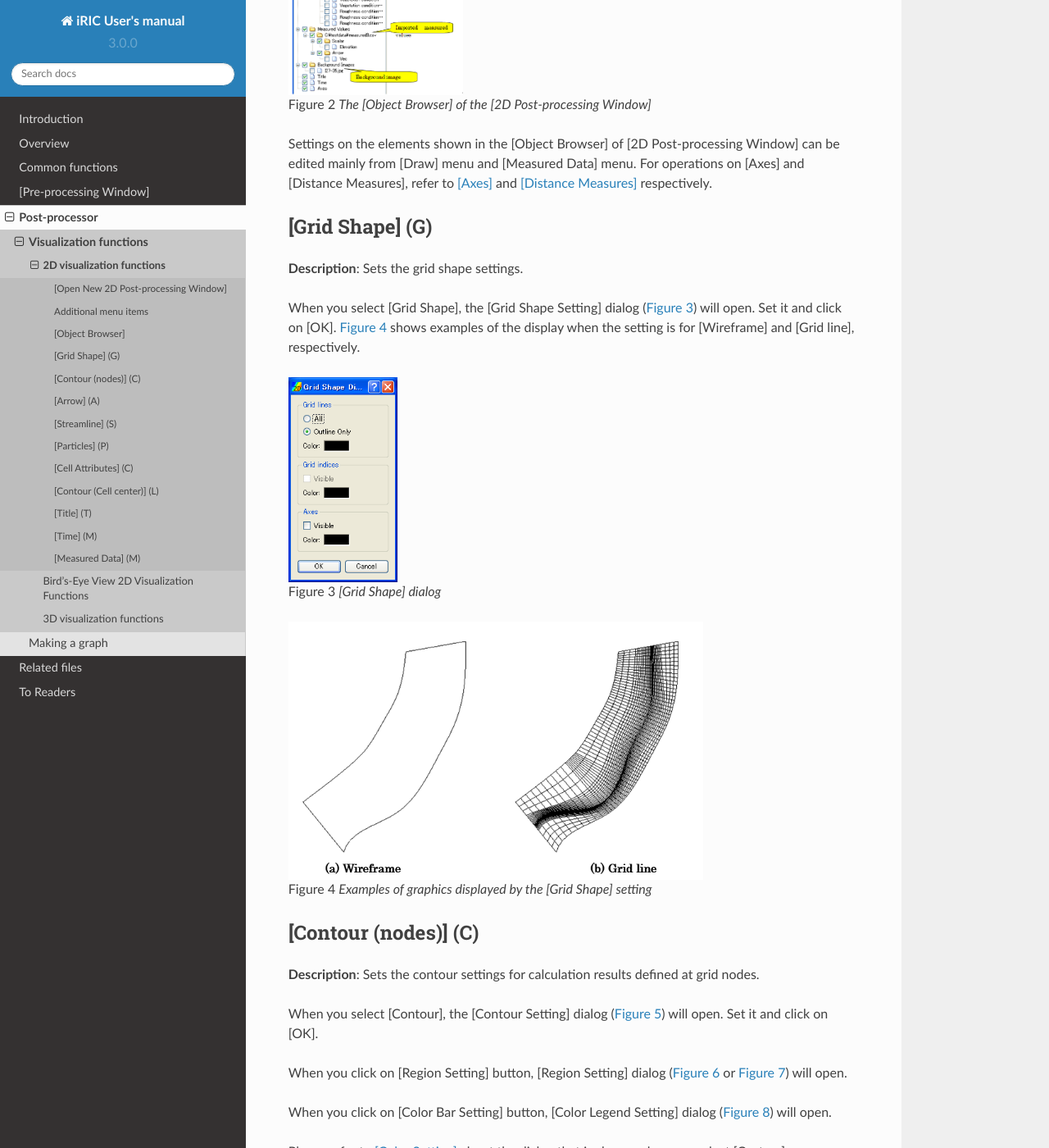
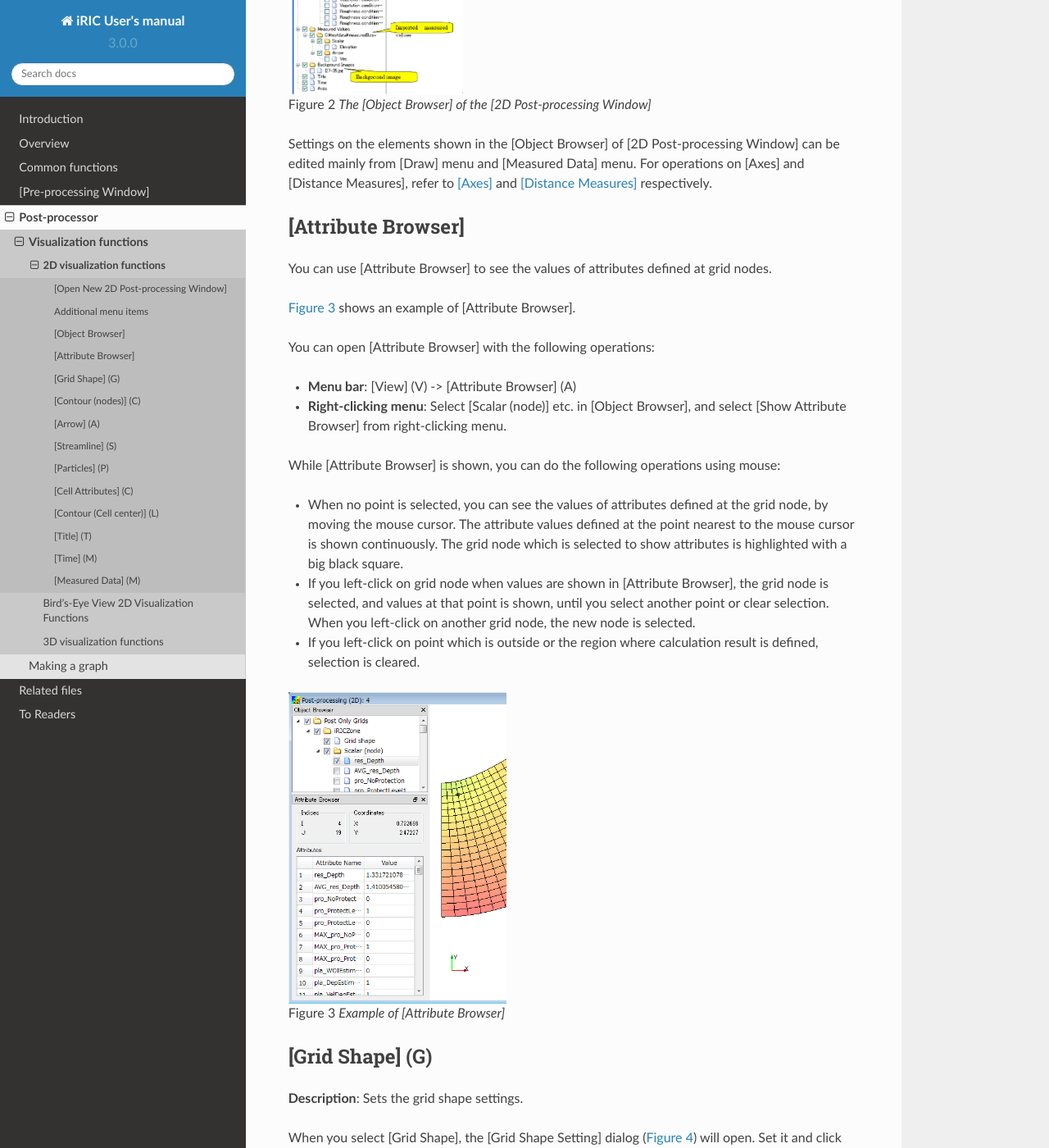
Before and after one commit to i-RIC/gui_user_manual, a Sphinx documentation site: the page built from source/05/01/01_vis2d.rst, in a window 1280 px wide and 1400 px high, scrolled down 1781 px. Shown: the whole window at 82% size. Built offline with Sphinx 7.4.7 and the Read the Docs theme 2.0.0, drawn with Linux system fonts in a browser that asks for light colours; some of the changed text lies outside the part shown.

Commit message:
Description about attribute browser is added.

```diff
--- a/source/05/01/01_vis2d.rst
+++ b/source/05/01/01_vis2d.rst
@@ -101,6 +101,45 @@ Post-processing Window] can be edited mainly from [Draw] menu and
 [Measured Data] menu. For operations on [Axes] and [Distance Measures],
 refer to :ref:`sec_pre_axes` and :ref:`sec_pre_distance_measures`
 respectively.
+
+[Attribute Browser]
+-----------------------------
+
+You can use [Attribute Browser] to see the values of attributes
+defined at grid nodes.
+
+:numref:`image_post2d_attribute_browser` shows an example of
+[Attribute Browser].
+
+You can open [Attribute Browser] with the following operations:
+
+* **Menu bar**: [View] (V) -> [Attribute Browser] (A)
+* **Right-clicking menu**: Select [Scalar (node)] etc. in [Object Browser],
+  and select [Show Attribute Browser] from right-clicking menu.
+
+While [Attribute Browser] is shown, you can do the following operations
+using mouse:
+
+* When no point is selected, you can see the values of attributes
+  defined at the grid node, by moving the mouse cursor. The attribute values
+  defined at the point nearest to the mouse cursor is shown continuously.
+  The grid node which is selected to show attributes is highlighted
+  with a big black square.
+
+* If you left-click on grid node when values are shown in [Attribute Browser],
+  the grid node is selected, and values at that point is shown, until you select
+  another point or clear selection. When you left-click on another grid node,
+  the new node is selected.
+
+* If you left-click on point which is outside or the region where calculation
+  result is defined, selection is cleared.
+
+.. _image_post2d_attribute_browser:
+
+.. figure:: images/post2d_attribute_browser.png
+   :width: 200pt
+
+   Example of [Attribute Browser]
 
 [Grid Shape] (G)
 ------------------
```
Also changed, not shown: source/05/01/images/post2d_attribute_browser.png (added).
